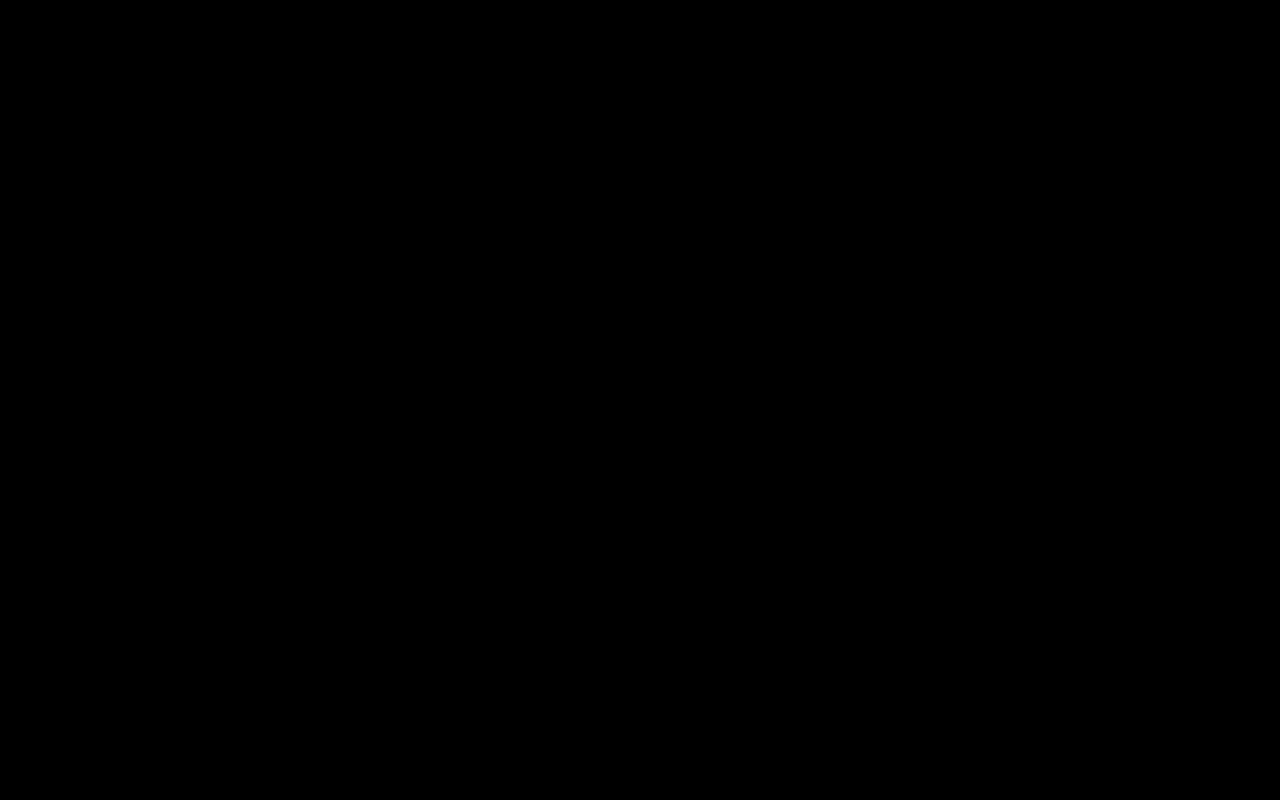
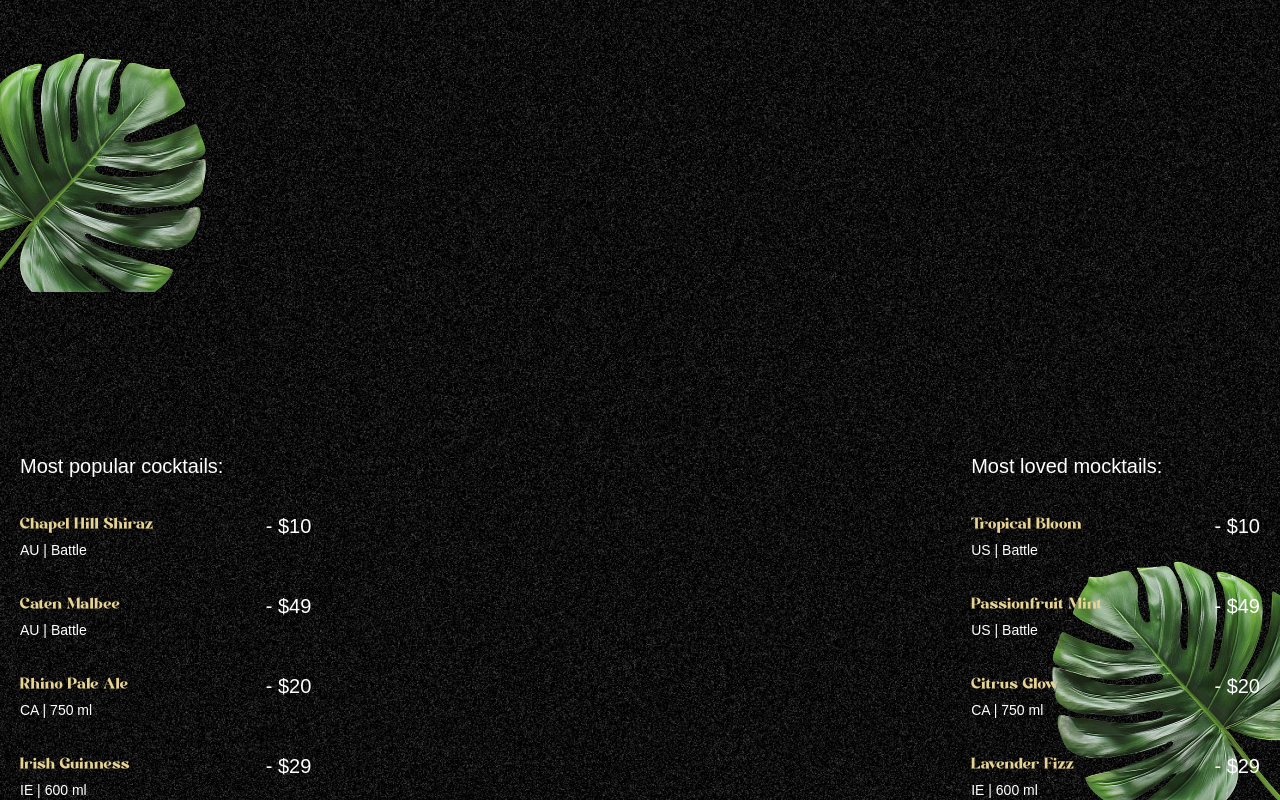
Before and after one commit to Radwaashraf4/gsap-cocktails, a React (Vite) app: page / in a window 1280 px wide. Shown: the part 840-1640 px from the top of the page. Before the commit the page ends 1600 px from the top, so only its background shows below. Built offline with nearby package versions, Linux system fonts and the light colour scheme; a web font is replaced by a local one.

Commit message:
implement cocktails section

```diff
--- a/src/App.jsx
+++ b/src/App.jsx
@@ -2,14 +2,15 @@ import React from 'react'
 import gsap from 'gsap';
 import Navbar from './components/Navbar.jsx';
 import {ScrollTrigger, SplitText} from "gsap/all";
-import Hero from './components/Hero.jsx'
+import Hero from './components/Hero.jsx';
+import Cocktails from './components/Cocktails.jsx';
 gsap.registerPlugin(ScrollTrigger, SplitText);
 
 const App = () => {return(
     <main>
         <Navbar />
         <Hero />
-        <div className="h-dvh bg-black"></div>
+        <Cocktails />
     </main>
 )
 }
--- /dev/null
+++ b/src/components/Cocktails.jsx
@@ -0,0 +1,54 @@
+import { useGSAP } from '@gsap/react'
+import gsap from 'gsap';
+import { cocktailLists, mockTailLists } from '../../constants/index.js'
+const Cocktails = () => {
+    useGSAP(() => {
+        const parallaxTimeline = gsap.timeline({
+            scrollTrigger: {
+                trigger: '#cocktails',
+                start: 'top 30%',
+                end: 'bottom 80%',
+                scrub:true,
+            }
+        })
+        parallaxTimeline
+            .from('#c-left-leaf',{
+                x: -100, y:100
+            })
+    })
+    return (
+        <section id="cocktails" className="noisy">
+            <img src="/images/cocktail-left-leaf.png" alt="left-leaf" id="c-lef-leaf" />
+            <img src="/images/cocktail-right-leaf.png" alt="left-leaf" id="c-right-leaf" />
+            <div className="list">
+                <div className="popular">
+                    <h2>Most popular cocktails:</h2>
+                    <ul>
+                        {cocktailLists.map(({name,country,detail,price}) =>
+                        <li key={name}>
+                            <div className="md:me-28">
+                                <h3>{name}</h3>
+                                <p>{country} | {detail}</p>
+                            </div>
+                            <span>- {price}</span>
+                        </li>)}
+                    </ul>
+                </div>
+                <div className="loved">
+                    <h2>Most loved mocktails:</h2>
+                    <ul>
+                        {mockTailLists.map(({name,country,detail,price}) =>
+                            <li key={name}>
+                                <div className="me-28">
+                                    <h3>{name}</h3>
+                                    <p>{country} | {detail}</p>
+                                </div>
+                                <span>- {price}</span>
+                            </li>)}
+                    </ul>
+                </div>
+            </div>
+        </section>
+    )
+}
+export default Cocktails
```
